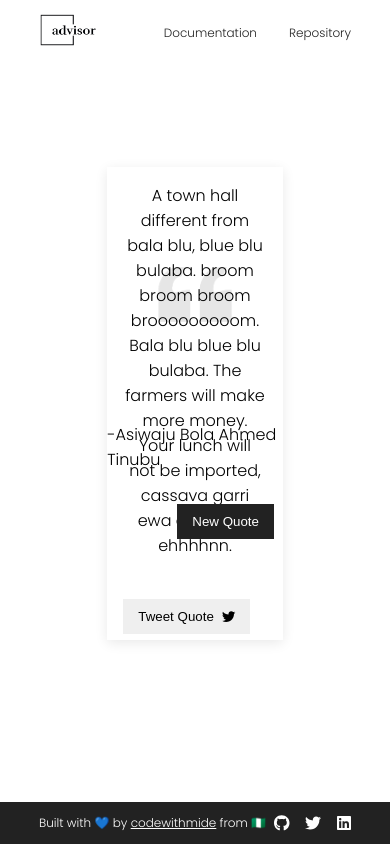
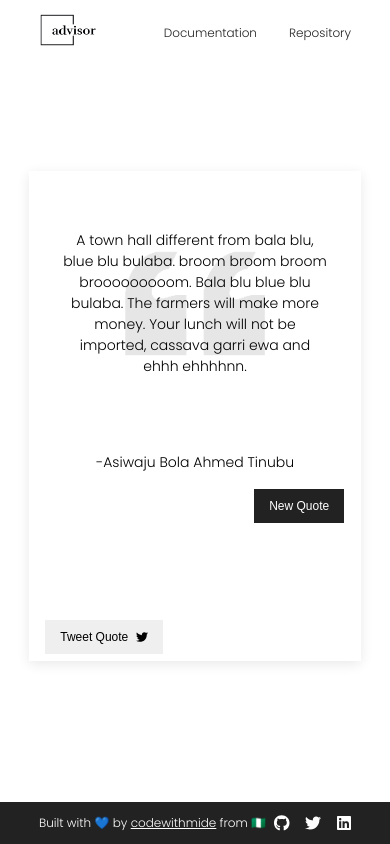
Before and after one commit to codewithmide/advisor, a React (Create React App) app: page / in a window 390 px wide. Built offline with nearby package versions, Linux system fonts and the light colour scheme.

Commit message:
fixed responsiveness for all devices

```diff
--- a/src/Body/body.scss
+++ b/src/Body/body.scss
@@ -5,7 +5,7 @@
 $bg-color: #ffffff;
 
 .body {
-    height: 80vh;
+    height: 83vh;
     width: 100vw;
     display: flex;
     align-items: center;
@@ -17,6 +17,17 @@
     height: 70%;
     margin: 0 auto;
     box-shadow: rgba(0, 0, 0, 0.09) 0px 3px 12px;
+    @media screen and (max-width: 960px) {
+        width: 80%;
+    }
+    @media screen and (max-width: 640px) {
+        width: 85%;
+        height: 70%;
+    }
+    @media screen and (max-width: 320px) {
+        width: 90%;
+        height: 80%;
+    }
 }
 
 form {
@@ -40,10 +51,28 @@
 
 #text {
     text-align: center;
+    @media screen and (max-width: 960px) {
+        font-size: 16px;
+    }
+    @media screen and (max-width: 640px) {
+        font-size: 14px;
+    }
+    @media screen and (max-width: 320px) {
+        font-size: 12px;
+    }
 }
 
 #author {
-    margin-bottom: 2rem;
+    margin: 1rem 0;
+    @media screen and (max-width: 960px) {
+        font-size: 16px;
+    }
+    @media screen and (max-width: 640px) {
+        font-size: 14px;
+    }
+    @media screen and (max-width: 320px) {
+        font-size: 12px;
+    }
 }
 
 .btn-ctn {
@@ -62,6 +91,15 @@
         background-color: $btn-hover-color;
         color: $bg-color;
         cursor: pointer;
+    }
+    @media screen and (max-width: 960px) {
+        font-size: 14px;
+    }
+    @media screen and (max-width: 640px) {
+        font-size: 12px;
+    }
+    @media screen and (max-width: 320px) {
+        font-size: 10px;
     }
 }
 
@@ -86,4 +124,13 @@
         background-color: $btn-hover-color;
         color: $bg-color;
     }
+    @media screen and (max-width: 960px) {
+        font-size: 14px;
+    }
+    @media screen and (max-width: 640px) {
+        font-size: 12px;
+    }
+    @media screen and (max-width: 320px) {
+        font-size: 10px;
+    }
 }
```
